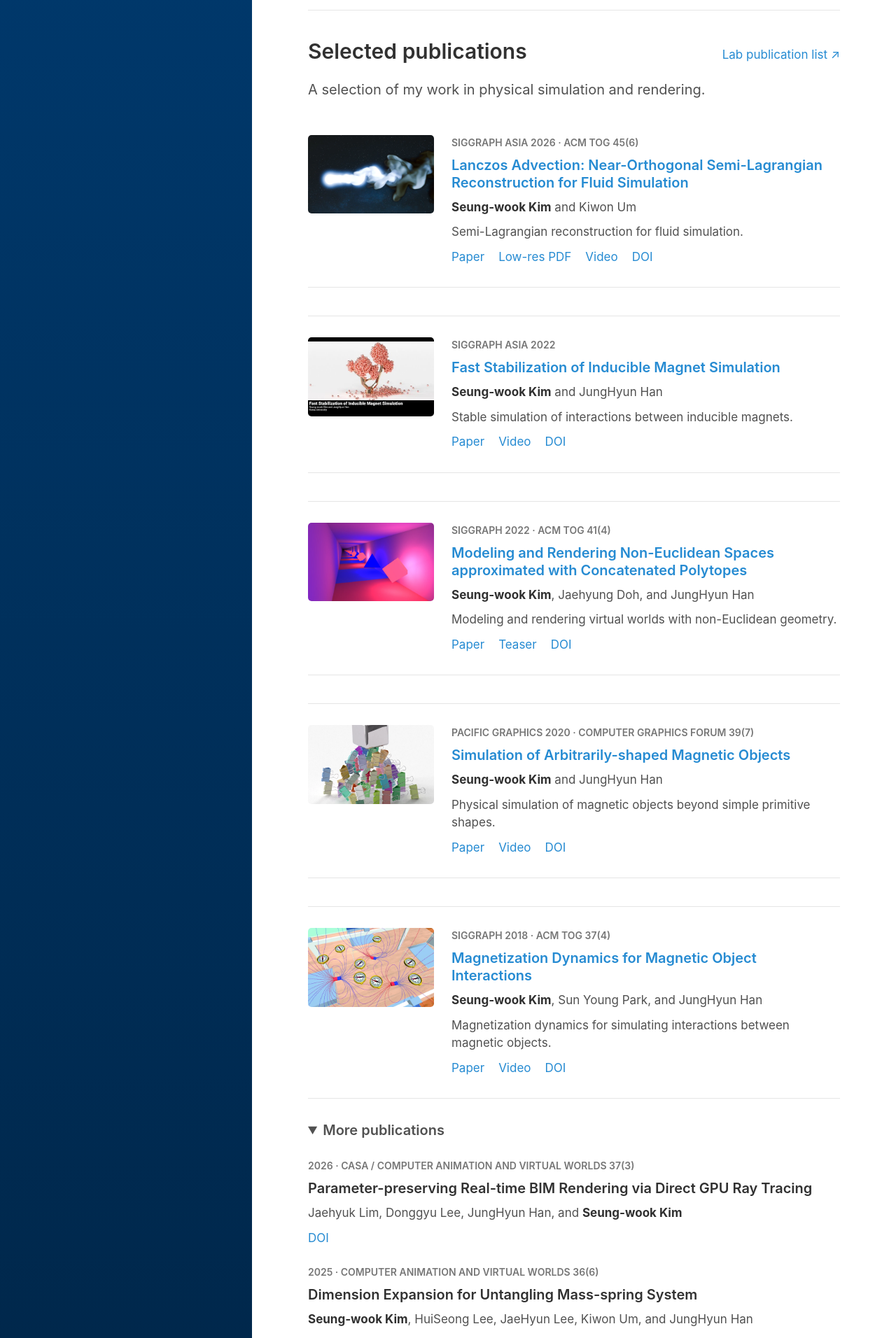
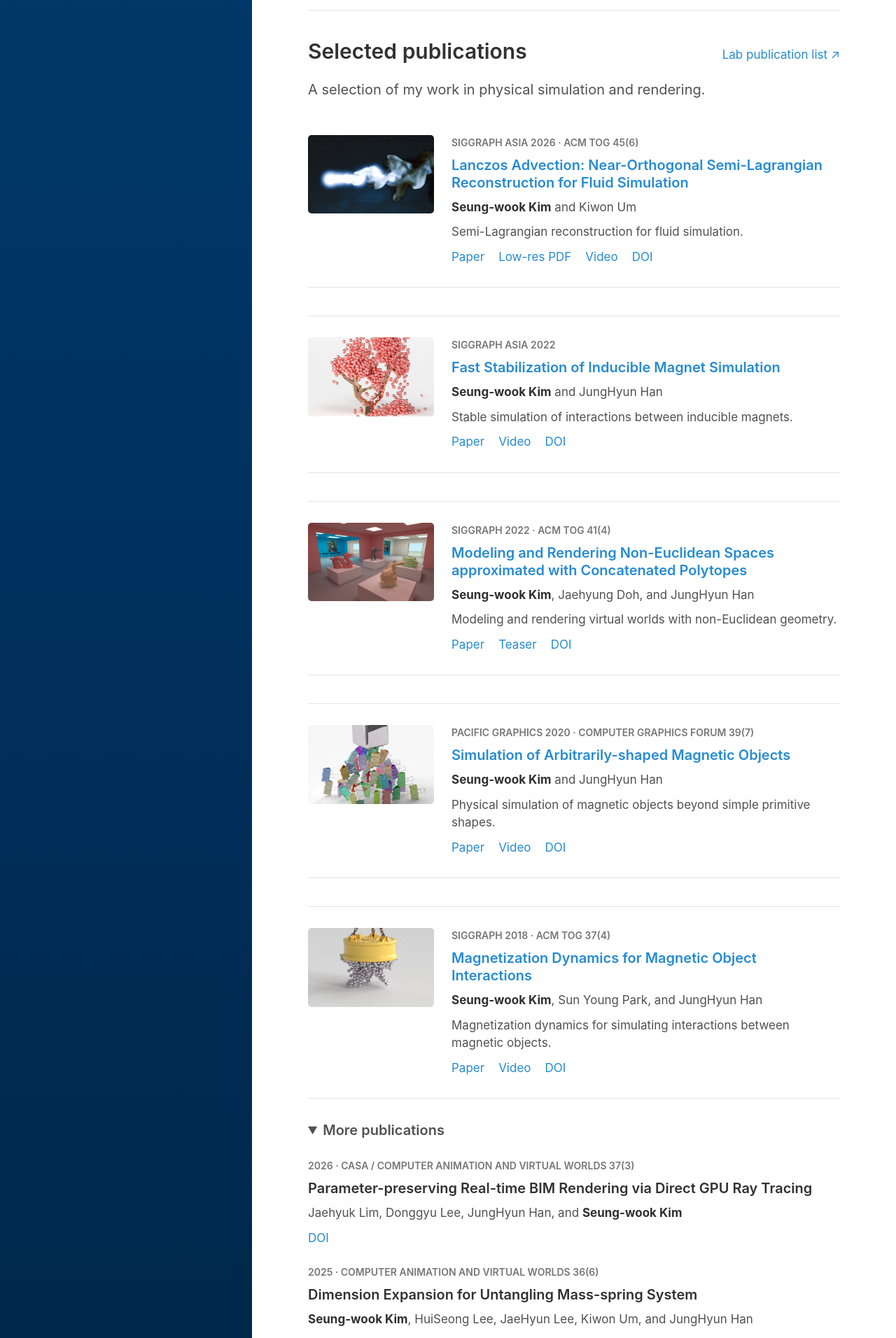
Before and after one commit to God-eunger/God-eunger.github.io, a Jekyll site: the page built from people/swkim/index.html, in a window 1280 px wide. Shown: the part 986-2898 px from the top of the page at 70% size. Built offline with Jekyll 4.4.1, drawn with Linux system fonts in a browser that asks for light colours.

Commit message:
Use requested paper figures for publication thumbnails

```diff
--- a/people/swkim/index.html
+++ b/people/swkim/index.html
@@ -70,7 +70,7 @@ image: https://rtg.hufs.ac.kr/people/swk.png
         <article class="publication">
           <figure class="publication-figure">
             <a href="https://youtu.be/KO75vKLfJVU" aria-label="Watch Fast Stabilization of Inducible Magnet Simulation">
-              <img src="images/inducible-magnets.webp" alt="Simulated magnetic particles gathering around an object" width="480" height="360" loading="lazy">
+              <img src="images/inducible-magnets.webp" alt="Figure 6(b), third image: Iron balls accumulating around a tree magnet in a stable simulation" width="1000" height="964" loading="lazy">
             </a>
           </figure>
           <div class="publication-info">
@@ -85,7 +85,7 @@ image: https://rtg.hufs.ac.kr/people/swk.png
         <article class="publication">
           <figure class="publication-figure">
             <a href="../../publications/SIGGRAPH22.pdf" aria-label="Read Modeling and Rendering Non-Euclidean Spaces (PDF)">
-              <img src="images/non-euclidean.webp" alt="A colorful corridor in a rendered non-Euclidean space" width="1000" height="676" loading="lazy">
+              <img src="images/non-euclidean.webp" alt="Figure 14: A three-room house modeled as a 3-manifold embedded in four-dimensional Euclidean space" width="1000" height="563" loading="lazy">
             </a>
           </figure>
           <div class="publication-info">
@@ -115,7 +115,7 @@ image: https://rtg.hufs.ac.kr/people/swk.png
         <article class="publication">
           <figure class="publication-figure">
             <a href="../../publications/SIGGRAPH18.pdf" aria-label="Read Magnetization Dynamics for Magnetic Object Interactions (PDF)">
-              <img src="images/magnetization.webp" alt="Magnetic field lines and magnetization directions around interacting objects" width="992" height="700" loading="lazy">
+              <img src="images/magnetization.webp" alt="Figure 17(b): A crane magnet lifting a cluster of iron balls through mutual induction" width="640" height="480" loading="lazy">
             </a>
           </figure>
           <div class="publication-info">
```
Also changed, not shown: people/swkim/images/inducible-magnets.webp, people/swkim/images/magnetization.webp, people/swkim/images/non-euclidean.webp.
